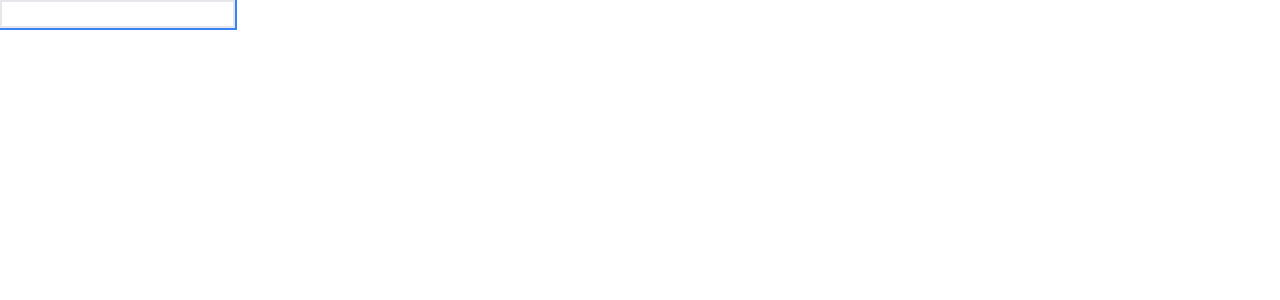
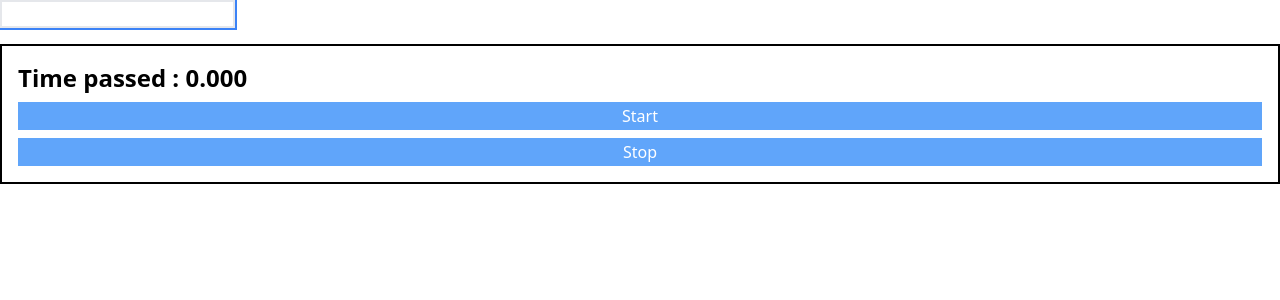
Before and after one commit to backas36/react-ts-starter, a React (Vite) app: page /ref-tips in a window 1280 px wide. Shown: the top 300 px of the page. Built offline with nearby package versions, Linux system fonts and the light colour scheme.

Commit message:
feat: pratice react official example with useRef

```diff
--- a/src/page/refTips/RefTipsPage.tsx
+++ b/src/page/refTips/RefTipsPage.tsx
@@ -1,4 +1,5 @@
 import { useEffect, useRef } from "react";
+import TimePassed from "./TimePassed";
 
 const RefTipsPage = () => {
     // 使用一般方法建立 ref
@@ -9,9 +10,29 @@ const RefTipsPage = () => {
         }
     }, []);
 
+    // 使用 useCallback 建立 ref
+    //const inputRef = useCallback((inputRef: HTMLInputElement) => {
+    //    inputRef?.focus();
+    //}, []);
+
+    // 此方式會沒有 focus 效果
+    //const formRef = useRef<HTMLInputElement>(null);
+    //useEffect(() => {
+    //    formRef.current?.focus();
+    //}, []);
+
+    //const formRef = useCallback((inputNode: HTMLDivElement) => {
+    //    if (inputNode) {
+    //        inputNode.focus();
+    //    }
+    //}, []);
     return (
         <div>
             <input ref={inputRef} className='border-2  focus:outline-none focus:ring-2 focus:ring-blue-500' />
+            <TimePassed />
+            {/*
+            <MultipleRefs />
+            <ForwardFormRef ref={formRef as React.RefCallback<HTMLDivElement>} />*/}
         </div>
     );
 };
--- /dev/null
+++ b/src/page/refTips/TimePassed.tsx
@@ -0,0 +1,37 @@
+import { useRef, useState } from "react";
+
+// 官方範例，使用 ref 建立碼錶
+const TimePassed = () => {
+    const [startTime, setStartTime] = useState<number | null>(null);
+    const [now, setNow] = useState<number | null>(null);
+    const intervalRef = useRef<number>();
+
+    const handleStart = () => {
+        setStartTime(Date.now());
+        setNow(Date.now());
+        clearInterval(intervalRef.current);
+        intervalRef.current = setInterval(() => {
+            setNow(Date.now());
+        }, 10);
+    };
+
+    const handleStop = () => {
+        clearInterval(intervalRef.current);
+    };
+    let secondsPassed = 0;
+    if (startTime !== null && now !== null) {
+        secondsPassed = (now - startTime) / 1000;
+    }
+    return (
+        <div className='mt-4 flex flex-col gap-2 border-2 border-black p-4'>
+            <h1 className='text-2xl font-bold'>Time passed : {secondsPassed.toFixed(3)}</h1>
+            <button className='border-2 border-blue-400 bg-blue-400 text-white' onClick={handleStart}>
+                Start
+            </button>{" "}
+            <button className='border-2 border-blue-400 bg-blue-400 text-white' onClick={handleStop}>
+                Stop
+            </button>
+        </div>
+    );
+};
+export default TimePassed;
```
